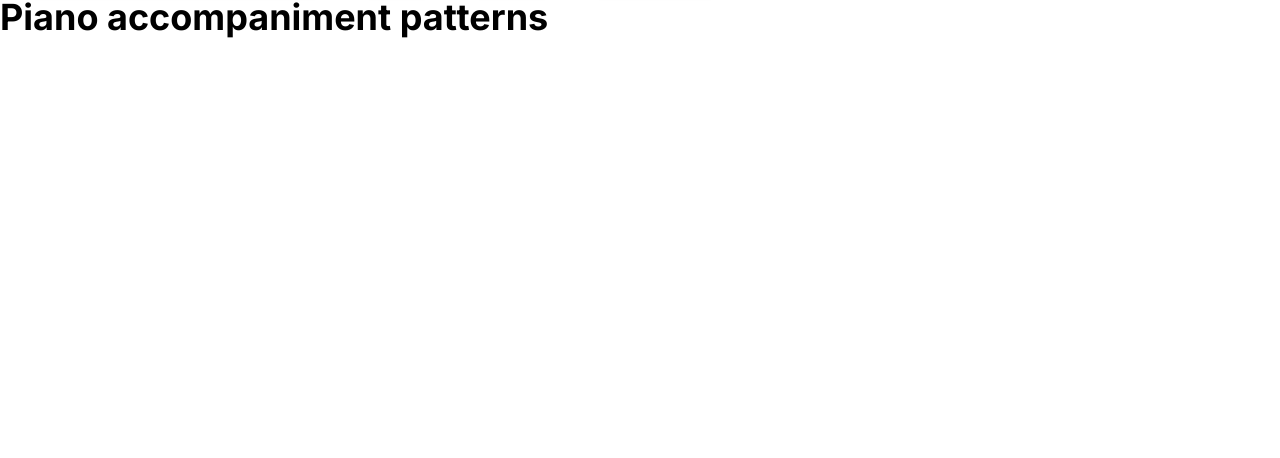
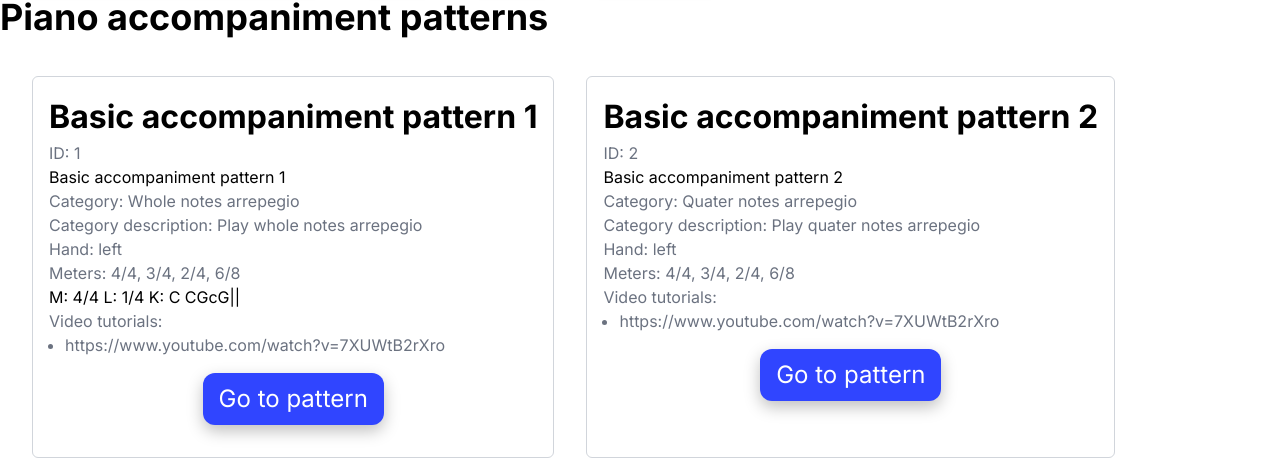
Before and after one commit to IradDoron/pitcholympics, a Next.js app: page /1/instruments/piano/accompaniment-patterns in a window 1280 px wide. Shown: the part 448-906 px from the top of the page. Before the commit the page ends 800 px from the top, so only its background shows below. Built offline with nearby package versions, Linux system fonts and the light colour scheme; no server answers.

Commit message:
add basic sheet music display

```diff
--- a/package.json
+++ b/package.json
@@ -19,6 +19,7 @@
         "@radix-ui/react-menubar": "^1.0.4",
         "@radix-ui/react-slot": "^1.0.2",
         "@tailwindcss/typography": "^0.5.10",
+        "abcjs": "^6.2.3",
         "axios": "^1.6.0",
         "bcrypt": "^5.1.1",
         "class-variance-authority": "^0.7.0",
--- /dev/null
+++ b/src/app/[lang]/instruments/piano/accompaniment-patterns/[id]/page.tsx
@@ -0,0 +1,42 @@
+'use client';
+
+import { pianoAccompanimentPatterns } from '@/data/pianoData';
+import abcjs from 'abcjs';
+import { useEffect } from 'react';
+
+type Props = {
+    params: {
+        id: string;
+    };
+};
+
+const Page = ({ params }: Props) => {
+    const { id } = params;
+    const pattern = pianoAccompanimentPatterns[id];
+    const {
+        name,
+        description,
+        videoTutorialsUrls,
+        mainTutorialUrlIndex,
+        useCases,
+        hand,
+        category,
+        optionalMeters,
+        abcNotationExampleInC,
+    } = pattern;
+
+    useEffect(() => {
+        abcjs.renderAbc(`piano-pattern-${id}`, abcNotationExampleInC);
+    }, []);
+
+    return (
+        <div>
+            <h1>ID: {id}</h1>
+            <h1>Name: {name}</h1>
+            <h1>Description: {description}</h1>
+            <div id={`piano-pattern-${id}`}></div>
+        </div>
+    );
+};
+
+export default Page;
--- a/src/app/[lang]/instruments/piano/accompaniment-patterns/page.tsx
+++ b/src/app/[lang]/instruments/piano/accompaniment-patterns/page.tsx
@@ -1,7 +1,79 @@
+import { Link } from '@/components/core';
+import { pianoAccompanimentPatterns } from '@/data/pianoData';
+import { PianoAccompanimentPattern } from '@/types';
+
+const PianoAccompanimentPatternCard = ({
+    pattern,
+}: {
+    pattern: PianoAccompanimentPattern;
+}) => {
+    const {
+        id,
+        name,
+        description,
+        videoTutorialsUrls,
+        mainTutorialUrlIndex,
+        useCases,
+        hand,
+        category,
+        optionalMeters,
+        abcNotationExampleInC,
+    } = pattern;
+
+    const { name: categoryName, description: categoryDescription } = category;
+    return (
+        <div className='border border-gray-300 rounded-md p-4 flex flex-col items-start'>
+            <h2 className='text-xl font-bold'>{name}</h2>
+            <p className='text-gray-500'>ID: {id}</p>
+            <p>{description}</p>
+            <p className='text-gray-500'>Category: {categoryName}</p>
+            <p className='text-gray-500'>
+                Category description: {categoryDescription}
+            </p>
+            <p className='text-gray-500'>Hand: {hand}</p>
+            <p className='text-gray-500'>Meters: {optionalMeters.join(', ')}</p>
+            <p>{abcNotationExampleInC}</p>
+            <p className='text-gray-500'>{useCases.join(', ')}</p>
+            <label className='text-gray-500'>
+                Video tutorials:
+                <div>
+                    {videoTutorialsUrls.map((url, index) => {
+                        return (
+                            <ul key={index} className='list-disc mx-4'>
+                                <li>
+                                    <a
+                                        href={url}
+                                        target='_blank'
+                                        rel='noreferrer'>
+                                        {url}
+                                    </a>
+                                </li>
+                            </ul>
+                        );
+                    })}
+                </div>
+            </label>
+            <Link
+                url={`accompaniment-patterns/${id}`}
+                label='Go to pattern'
+                className='mx-auto my-4'
+            />
+        </div>
+    );
+};
+
 const Page = () => {
     return (
         <div>
             <h1 className='text-2xl font-bold'>Piano accompaniment patterns</h1>
+            <div className='flex gap-8 m-8'>
+                {Object.values(pianoAccompanimentPatterns).map(pattern => (
+                    <PianoAccompanimentPatternCard
+                        key={pattern.id}
+                        pattern={pattern}
+                    />
+                ))}
+            </div>
         </div>
     );
 };
--- /dev/null
+++ b/src/data/pianoData.ts
@@ -0,0 +1,56 @@
+import {
+    PianoAccompanimentPattern,
+    PianoAccompanimentPatternCategory,
+} from '@/types';
+
+export const pianoAccompanimentPatternCategories: Record<
+    string,
+    PianoAccompanimentPatternCategory
+> = {
+    'whole-notes-arrepegio': {
+        name: 'Whole notes arrepegio',
+        description: 'Play whole notes arrepegio',
+    },
+    'quater-notes-arrepegio': {
+        name: 'Quater notes arrepegio',
+        description: 'Play quater notes arrepegio',
+    },
+    'eight-notes-arrepegio': {
+        name: 'Eight notes arrepegio',
+        description: 'Play eight notes arrepegio',
+    },
+};
+
+export const pianoAccompanimentPatterns: Record<
+    string,
+    PianoAccompanimentPattern
+> = {
+    '1': {
+        id: '1',
+        name: 'Basic accompaniment pattern 1',
+        description: 'Basic accompaniment pattern 1',
+        videoTutorialsUrls: ['https://www.youtube.com/watch?v=7XUWtB2rXro'],
+        mainTutorialUrlIndex: 0,
+        useCases: [''],
+        hand: 'left',
+        category: pianoAccompanimentPatternCategories['whole-notes-arrepegio'],
+        optionalMeters: ['4/4', '3/4', '2/4', '6/8'],
+        abcNotationExampleInC: `
+        M: 4/4
+        L: 1/4
+        K: C
+        CGcG|| `,
+    },
+    '2': {
+        id: '2',
+        name: 'Basic accompaniment pattern 2',
+        description: 'Basic accompaniment pattern 2',
+        videoTutorialsUrls: ['https://www.youtube.com/watch?v=7XUWtB2rXro'],
+        mainTutorialUrlIndex: 0,
+        useCases: [''],
+        hand: 'left',
+        category: pianoAccompanimentPatternCategories['quater-notes-arrepegio'],
+        optionalMeters: ['4/4', '3/4', '2/4', '6/8'],
+        abcNotationExampleInC: ``,
+    },
+};
--- a/src/types/index.ts
+++ b/src/types/index.ts
@@ -1,8 +1,7 @@
 import { Locale } from '@/i18n.config';
+import { StaticImageData } from 'next/image';
 import { GameNames } from '.';
-import { StaticImageData } from 'next/image';
 import { MemoTheMeloGame, PitchCatchGame } from './games';
-
 
 export type FilterObject = {
     [key: string]: boolean;
@@ -66,7 +65,8 @@ export type IconProps = {
 
 export type MainColorCategories = 'primary' | 'secondary' | 'tertiary';
 
+export * from './achievements';
 export * from './gameItems';
-export * from './achievements';
 export * from './gameLogic';
 export * from './games';
+export * from './pianoTypes';
--- /dev/null
+++ b/src/types/pianoTypes.ts
@@ -0,0 +1,17 @@
+export type PianoAccompanimentPatternCategory = {
+    name: string;
+    description: string;
+};
+
+export type PianoAccompanimentPattern = {
+    id: string;
+    name: string;
+    description: string;
+    videoTutorialsUrls: string[];
+    mainTutorialUrlIndex: number;
+    useCases: string[];
+    hand: 'left' | 'right' | 'both';
+    category: PianoAccompanimentPatternCategory;
+    abcNotationExampleInC: string;
+    optionalMeters: ('4/4' | '3/4' | '2/4' | '6/8' | '12/8')[];
+};
```
Also changed, not shown: 1 other file (tests, documents, lock files or other folders).
